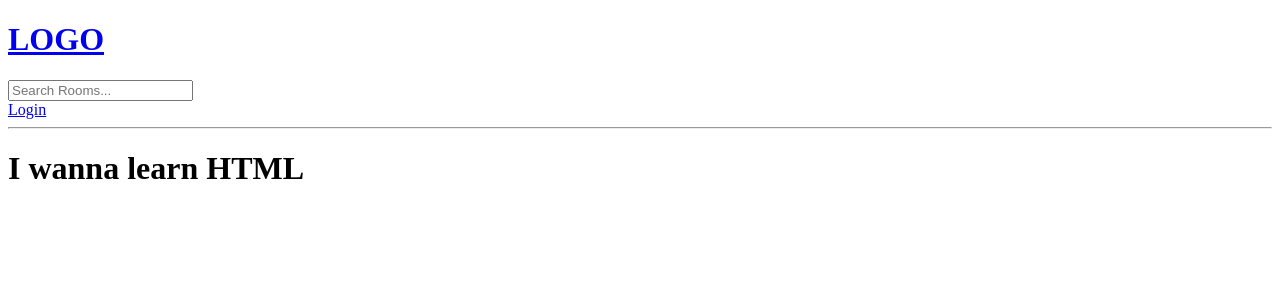
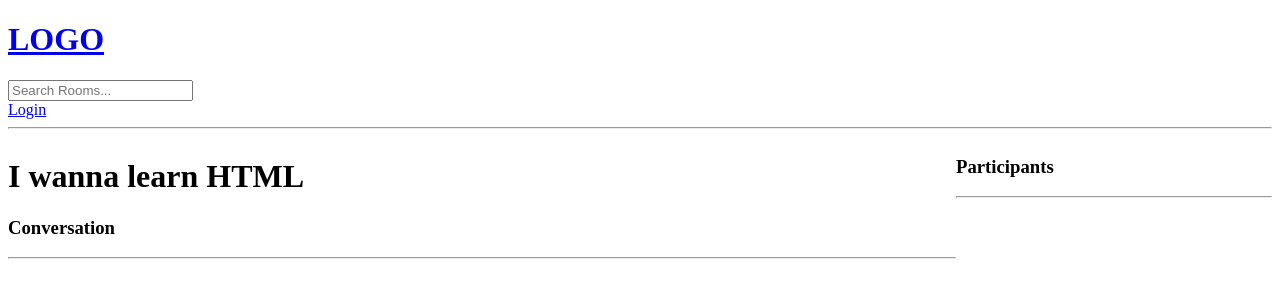
Before and after one commit to dinuka-amarasinghe/studybud, a Django app: page /room/3 in a window 1280 px wide. Shown: the top 300 px of the page. Run offline with Django 5.2, Linux system fonts and the light colour scheme; data comes from the database, SQL or seed files in the repository; both versions use the stored data as it was after the commit.

Commit message:
Create/delete message functionality

````diff
--- a/base/models.py
+++ b/base/models.py
@@ -14,7 +14,7 @@ class Room(models.Model):
     topic = models.ForeignKey(Topic, on_delete=models.SET_NULL, null=True)
     name = models.CharField(max_length=200)
     description = models.TextField(null=True, blank=True)
-    # participants =
+    participants = models.ManyToManyField(User, related_name='participants', blank=True)
     updated = models.DateTimeField(auto_now=True)
     created = models.DateTimeField(auto_now_add=True)
 
--- a/base/templates/base/room.html
+++ b/base/templates/base/room.html
@@ -1,7 +1,52 @@
 {% extends 'main.html' %}
 
 {% block content %}
-    <h1>{{ room.name }}</h1>
 
+    <style>
+        .room-container {
+            display: grid;
+            grid-template-columns: 3fr 1fr;
+        }
+    </style>
+    <div class="room-container">
+        <div>
+            <h1>{{ room.name }}</h1>
+            <p>{{ room.description }}</p>
+
+            <div class="comment-wrapper">
+                <h3>Conversation</h3>
+                <hr>
+                {% for message in room_messages %}
+                    <div>
+                        {% if request.user == message.user %}
+                            <a href="{% url 'delete-message' message.id %}">Delete</a>
+                        {% endif %}
+                        <small>@{{ message.user }} {{ message.created|timesince }} ago</small>
+                        <p>{{ message.body }}</p>
+                        <hr>
+                    </div>
+                {% endfor %}
+            </div>
+
+            {% if request.user.is_authenticated %}
+                <div class="comment-form">
+                    <form method="POST" action="">
+                        {% csrf_token %}
+                        <input type="text" name="body" placeholder="Write your message here...">
+                    </form>
+                </div>
+            {% endif %}
+        </div>
+
+        <div>
+            <h3>Participants</h3>
+            <hr>
+            {% for user in participants %}
+                <div>
+                    <p>@{{ user.username }}</p>
+                </div>
+            {% endfor %}
+        </div>
+    </div>
 {% endblock %}
 ```
--- a/base/urls.py
+++ b/base/urls.py
@@ -10,5 +10,6 @@ urlpatterns = [
     path('room/<str:pk>', views.room, name='room'),
     path('create-room/', views.create_room, name='create-room'),
     path('update-room/<str:pk>', views.update_room, name='update-room'),
-    path('delete-room/<str:pk>', views.delete_room, name='delete-room')
+    path('delete-room/<str:pk>', views.delete_room, name='delete-room'),
+    path('delete-message/<str:pk>', views.delete_message, name='delete-message')
 ]
--- a/base/views.py
+++ b/base/views.py
@@ -1,6 +1,6 @@
 from django.shortcuts import render, redirect
 from django.db.models import Q
-from .models import Room, Topic
+from .models import Room, Topic, Message
 from .forms import RoomForm
 from django.http import HttpResponse
 from django.contrib import messages
@@ -12,11 +12,6 @@ from django.contrib.auth.forms import UserCreationForm
 
 # Create your views here.
 
-# rooms = [
-#     {'id': 1, 'name': 'Lets learn Python'},
-#     {'id': 2, 'name': 'Design with me'},
-#     {'id': 3, 'name': 'Frontend developers'},
-#  ]
 
 def loginPage(request):
     page = 'login'
@@ -28,17 +23,20 @@ def loginPage(request):
     if request.method == 'POST':
         username = request.POST.get('username').lower()
         password = request.POST.get('password')
+
         try:
             user = User.objects.get(username=username)
         except:
             messages.error(request, 'User does not exist')
 
         user = authenticate(request, username=username, password=password)
+
         if user is not None:
             login(request, user)
             return redirect('home')
         else:
             messages.error(request, 'Username or password does not exist')
+
     context = {'page': page}
     return render(request, 'base/login_register.html', context)
 
@@ -82,7 +80,18 @@ def home(request):
 
 def room(request, pk):
     room = Room.objects.get(id=pk)
-    context = {'room': room}
+    room_messages = room.message_set.all().order_by('-created')
+    # Get all participants of the room, Since relationship is ManyToMany can use all()
+    participants = room.participants.all()
+    if request.method == "POST":
+        message = Message.objects.create(
+            user=request.user,
+            room=room,
+            body=request.POST.get('body'),
+        )
+        room.participants.add(request.user)
+        return redirect('room', pk=room.id)
+    context = {'room': room, 'room_messages': room_messages, 'participants': participants}
     return render(request, 'base/room.html', context)
 
 
@@ -130,3 +139,18 @@ def delete_room(request, pk):
         room.delete()
         return redirect('home')
     return render(request, 'base/delete.html', {'obj': room})
+
+
+@login_required(login_url='login')
+def delete_message(request, pk):
+    message = Message.objects.get(id=pk)
+
+    # If the current user is not the host of the room, deny access
+    if request.user != message.user:
+        return HttpResponse('You are not allowed here!')
+
+    if request.method == 'POST':
+        # Delete the room if the request method is POST
+        message.delete()
+        return redirect('home')
+    return render(request, 'base/delete.html', {'obj': message})
````
Also changed, not shown: base/migrations/0003_alter_room_options_room_participants.py (added), db.sqlite3.
